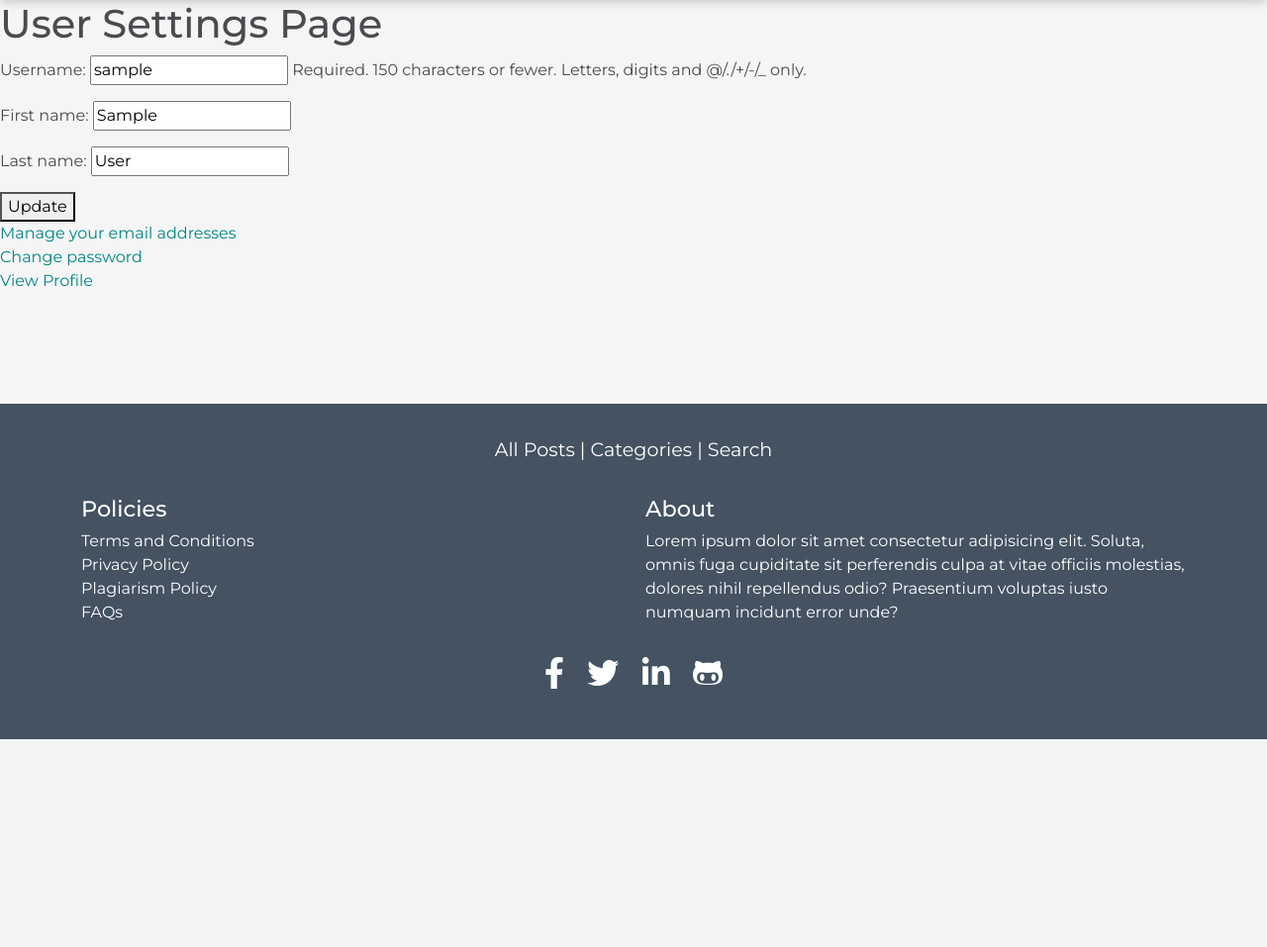
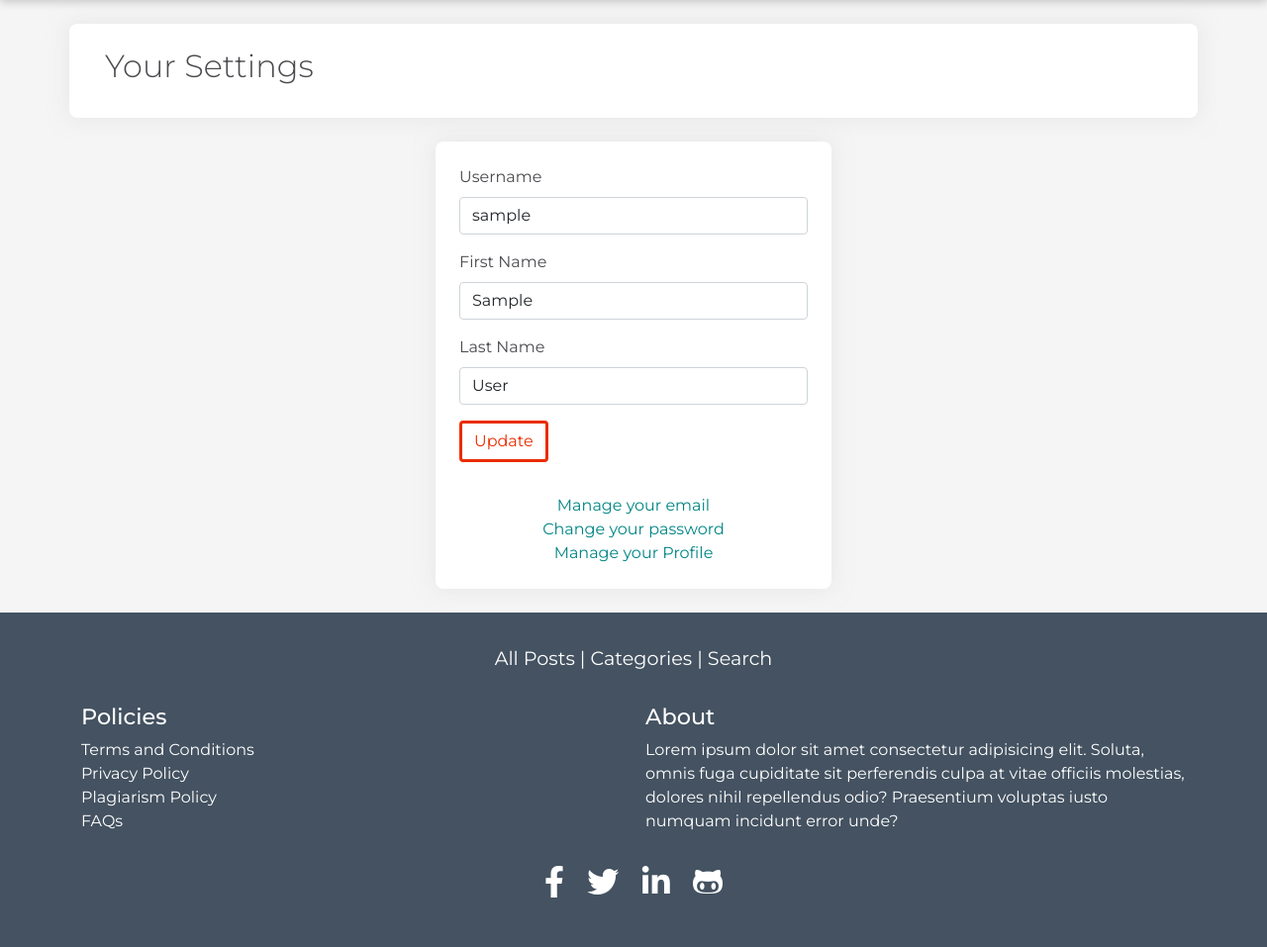
Before and after one commit to Code-Institute-Org/thelibrary, a Django app: page /users/1/settings/ in a window 1280 px wide. Shown: the part 55-1012 px from the top of the page at 99% size. Before the commit the page ends 802 px from the top, so only its background shows below. Run offline with Django 3.2, Linux system fonts and the light colour scheme; the visitor is signed in with stand-in values (Sample User, id 1); data comes from the database, SQL or seed files in the repository; data that the repository does not hold is empty; some libraries are stand-ins or nearby versions.

Commit message:
Style user settings page.

```diff
--- a/static/css/main.css
+++ b/static/css/main.css
@@ -908,6 +908,10 @@ on the post_detail page.
     margin-left: auto;
 }
 
+#settings-form {
+    max-width: 400px;
+}
+
 /* ---------------------
     Profile page
 --------------------- */
@@ -1050,7 +1054,8 @@ are still set to bootstrap 4)
 */
 #edit-post-form input,
 #edit-post-form textarea,
-#modMessageForm textarea {
+#modMessageForm textarea,
+#settings-form input {
     display: block;
     width: 100%;
     padding: .375rem .75rem;
--- a/users/templates/user_settings.html
+++ b/users/templates/user_settings.html
@@ -2,18 +2,43 @@
 
 
 {% block content %}
-<h1>User Settings Page</h1>
 
-<form method="POST">
-    {% csrf_token %}
-    {{ form.as_p }}
-    <button>Update</button>
-</form>
-
-<a href="{% url 'account_email' %}">Manage your email addresses</a>
-<br>
-<a href="{% url 'account_change_password' %}">Change password</a>
-<br>
-<a href="{% url 'user_profile' user.pk %}">View Profile</a>
-
+<div class="container">
+    <div class="row white-box box-shadow-light-spread my-4">
+        <div class="col-12">
+            <h1 class="home-listview-heading text-center text-sm-start">
+                Your Settings
+            </h1>
+        </div>
+    </div>
+    <div class="row justify-content-center">
+        <div id="settings-form" class="white-box box-shadow-light-spread mb-4">
+            <form method="POST">
+                {% csrf_token %}
+                <div class="mb-3">
+                    <label for="id_username" class="form-label">Username</label>
+                    {{ form.username }}
+                </div>
+                <div class="mb-3">
+                    <label for="id_first_name" class="form-label">First Name</label>
+                    {{ form.first_name }}
+                </div>
+                <div class="mb-3">
+                    <label for="id_last_name" class="form-label">Last Name</label>
+                    {{ form.last_name }}
+                </div>
+                <div class="mb-3">
+                    <button class="btn btn-orange mb-3">Update</button>
+                </div>
+            </form>
+            <div class="text-center">
+                <a href="{% url 'account_email' %}">Manage your email</a>
+                <br>
+                <a href="{% url 'account_change_password' %}">Change your password</a>
+                <br>
+                <a href="{% url 'update_profile' request.user.pk %}">Manage your Profile</a>
+            </div>
+        </div>
+    </div>
+</div>
 {% endblock %}
```
